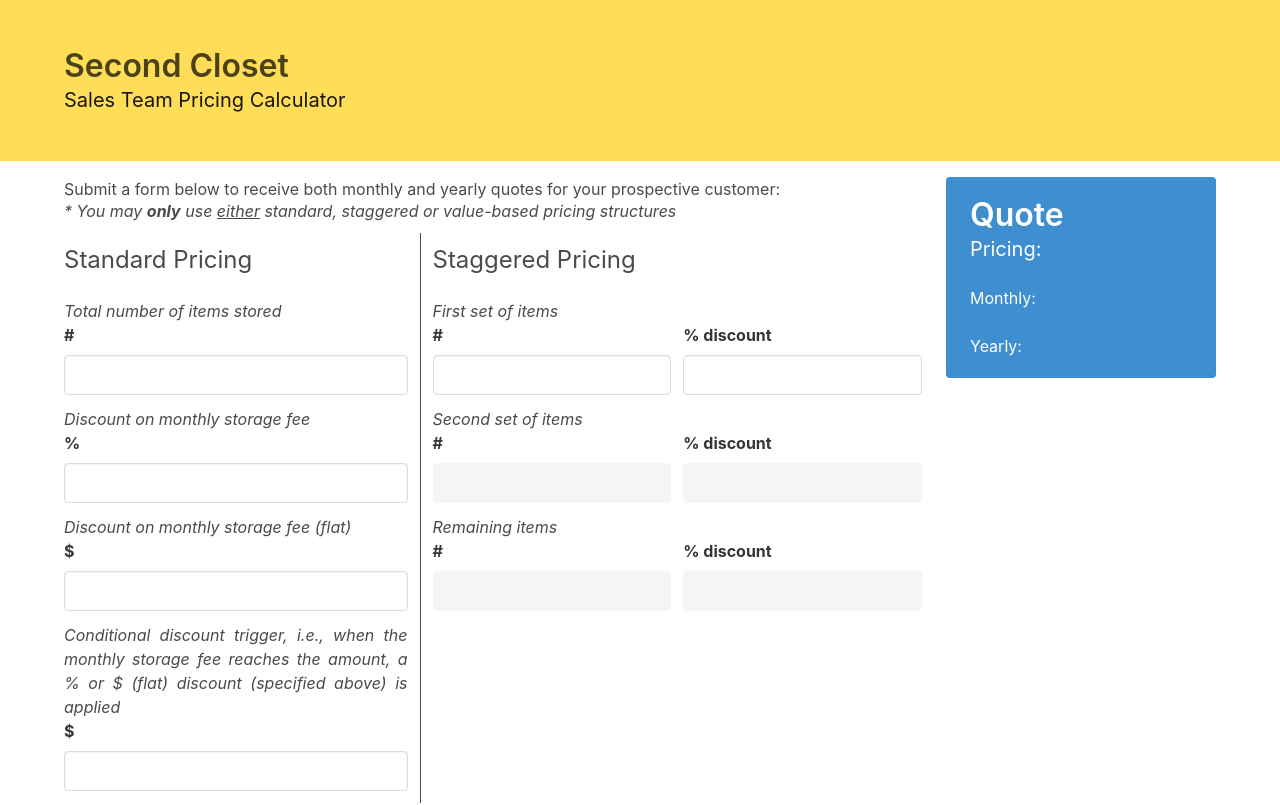
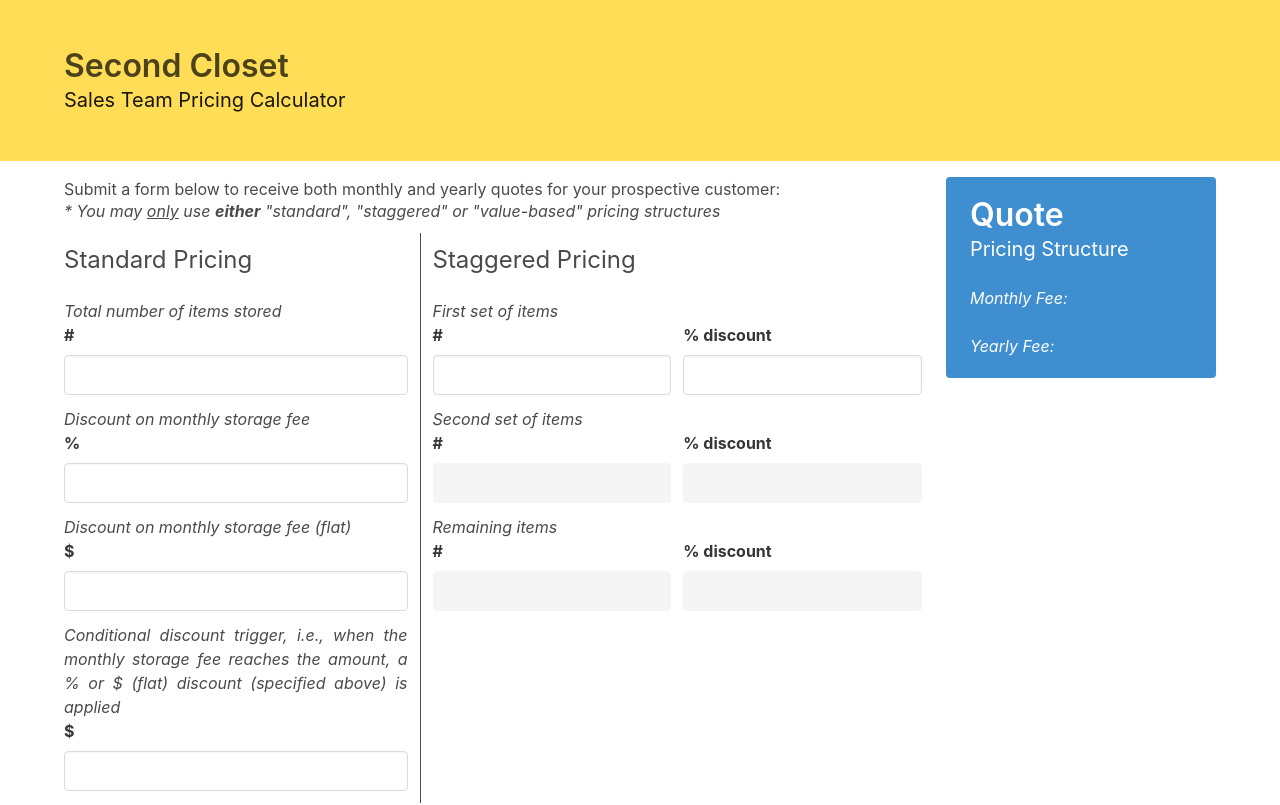
Before and after one commit to refayathaque/bxfy9pgue5fcs9yd, a React (Create React App) app: page / in a window 1280 px wide. Shown: the top 805 px of the page. Built offline with nearby package versions, Linux system fonts and the light colour scheme.

Commit message:
1716 Dec 2 2019

```diff
--- a/src/Input.js
+++ b/src/Input.js
@@ -382,7 +382,7 @@
   return (
     <React.Fragment>
       <div>Submit a form below to receive both monthly and yearly quotes for your prospective customer:</div>
-      <h6 className="subtitle is-6 is-italic">* You may <span className="has-text-weight-bold">only</span> use <u>either</u> standard, staggered or value-based pricing structures</h6>
+      <h6 className="subtitle is-6 is-italic">* You may <u>only</u> use <span className="has-text-weight-bold">either</span> "standard", "staggered" or "value-based" pricing structures</h6>
       <div className="columns">
         <div className="column is-5">
           {renderStandardPricing()}
--- a/src/Output.js
+++ b/src/Output.js
@@ -9,12 +9,12 @@
         <div className="tile">
           <article className="tile is-child notification is-info">
             <p className="title">Quote</p>
-            <p className="subtitle">Pricing:</p>
-            <div className="content">
-              Monthly:
+            <p className="subtitle">Pricing Structure</p>
+            <div className="content is-italic">
+              Monthly Fee:
             </div>
-            <div className="content">
-              Yearly:
+            <div className="content is-italic">
+              Yearly Fee:
             </div>
           </article>
         </div>
@@ -24,12 +24,12 @@
         <div className="tile">
           <article className="tile is-child notification is-info">
             <p className="title">Quote</p>
-            <p className="subtitle">Pricing:</p>
-            <div className="content">
-              Monthly:
+            <p className="subtitle">Pricing Structure</p>
+            <div className="content is-italic">
+              Monthly Fee:
             </div>
-            <div className="content">
-              Yearly:
+            <div className="content is-italic">
+              Yearly Fee:
             </div>
           </article>
         </div>
@@ -41,10 +41,10 @@
             <p className="title">Quote</p>
             <p className="subtitle">{postCustomPricingReducer.response.data.structure}</p>
             <div className="content">
-              Monthly: C$ {postCustomPricingReducer.response.data.quote_monthly}
+              <span className="is-italic">Monthly Fee:</span> C$ {postCustomPricingReducer.response.data.quote_monthly}
             </div>
             <div className="content">
-              Yearly: C$ {postCustomPricingReducer.response.data.quote_yearly}
+              <span className="is-italic">Yearly Fee:</span> C$ {postCustomPricingReducer.response.data.quote_yearly}
             </div>
           </article>
         </div>
```
Also changed, not shown: 1 other file (tests, documents, lock files or other folders).
